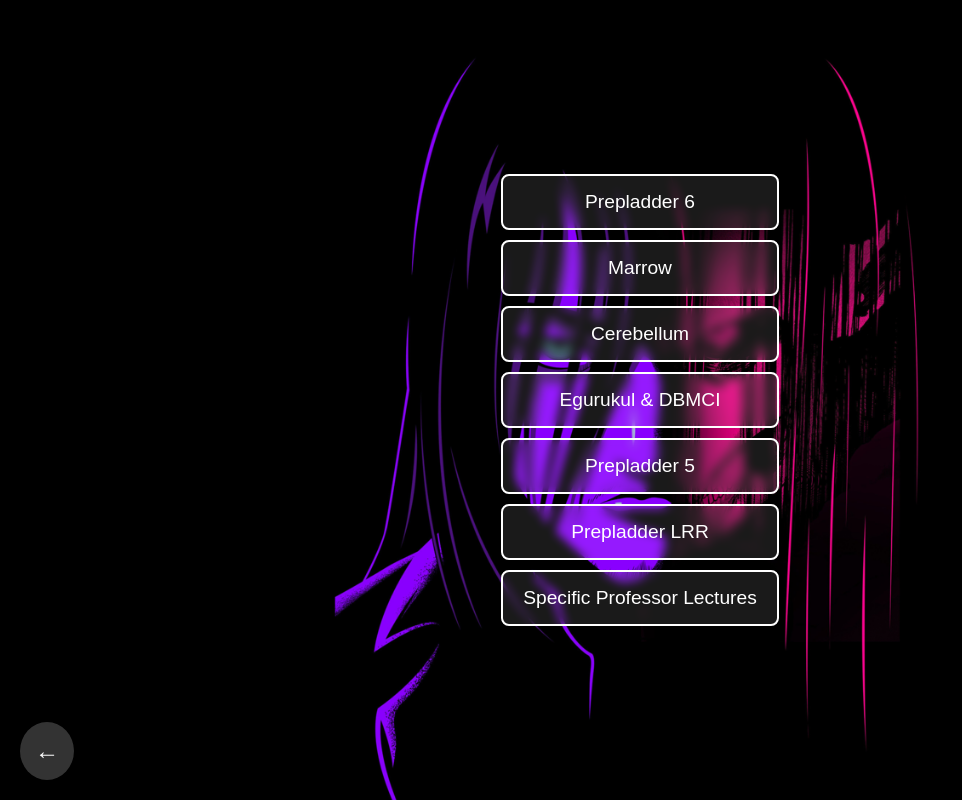
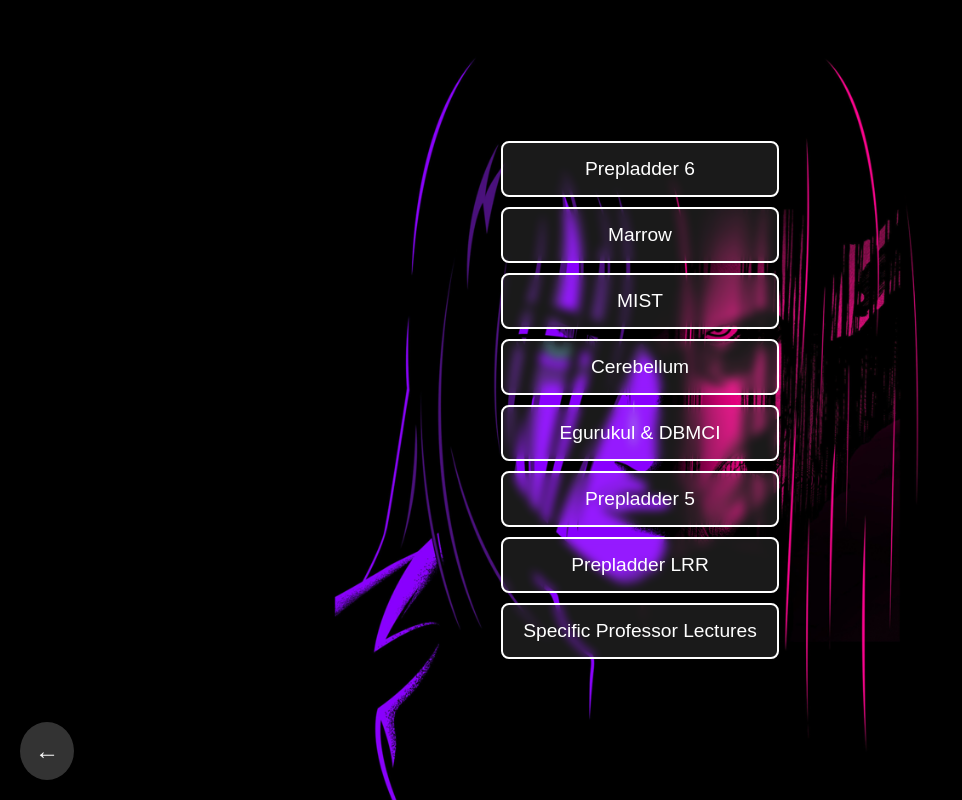
Before and after one commit to wukong-i/MedAc2-Website, a plain HTML site: page index.html in a window 1280 px wide. Shown: the whole page, without its empty margins (0-962 px from the left). Drawn offline with Linux system fonts and the light colour scheme.

Commit message:
Update index.html

```diff
--- a/index.html
+++ b/index.html
@@ -14,6 +14,7 @@
 
       <button class="button" onclick="navigateTo('prep6.html')">Prepladder 6</button>
       <button class="button" onclick="navigateTo('marr.html')">Marrow</button>
+      <button class="button" onclick="navigateTo('mist.html')">MIST</button>
       <button class="button" onclick="navigateTo('cere.html')">Cerebellum</button>
       <button class="button" onclick="navigateTo('eguru.html')">Egurukul & DBMCI</button>
       <button class="button" onclick="navigateTo('prep5.html')">Prepladder 5</button>
```
